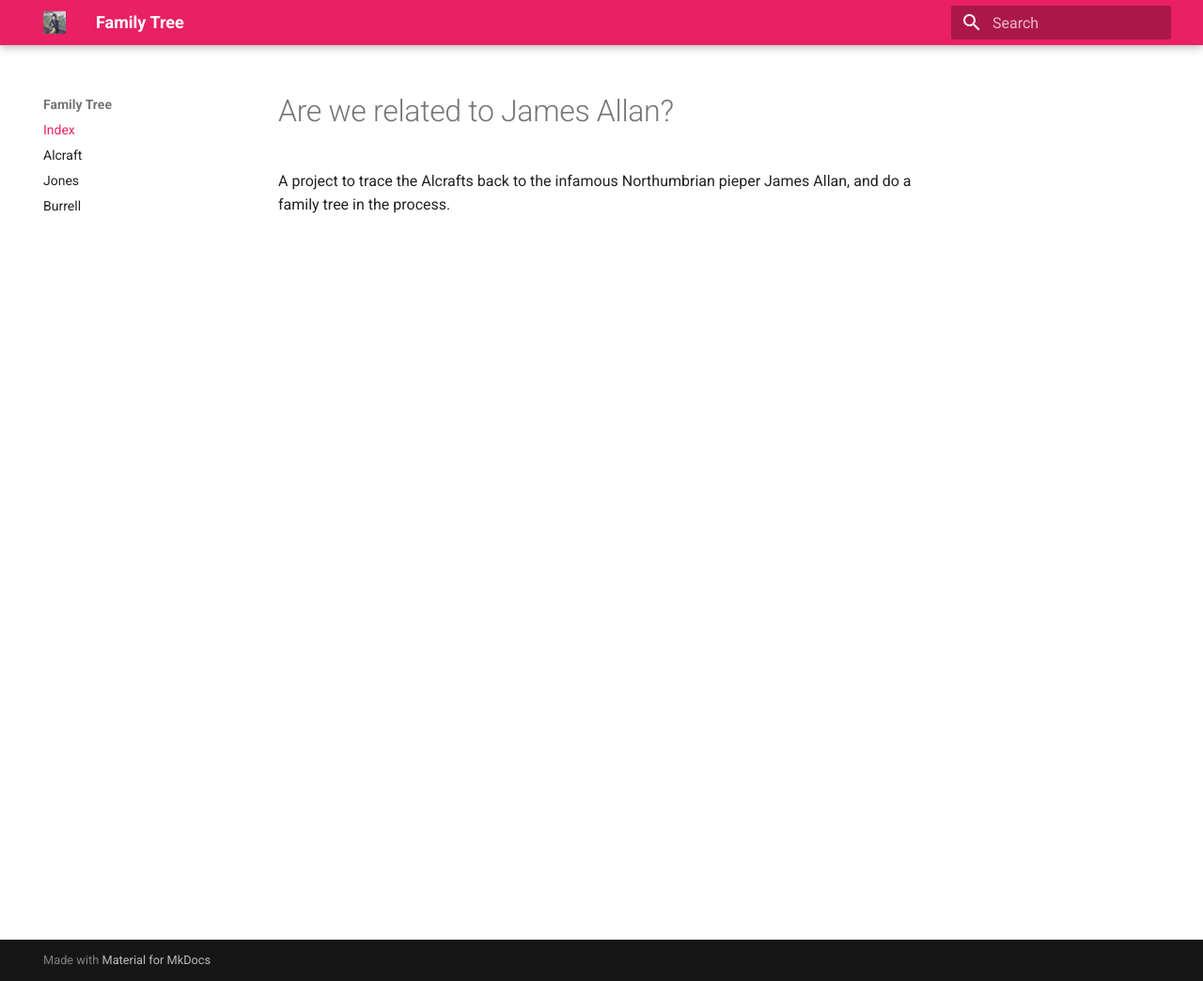
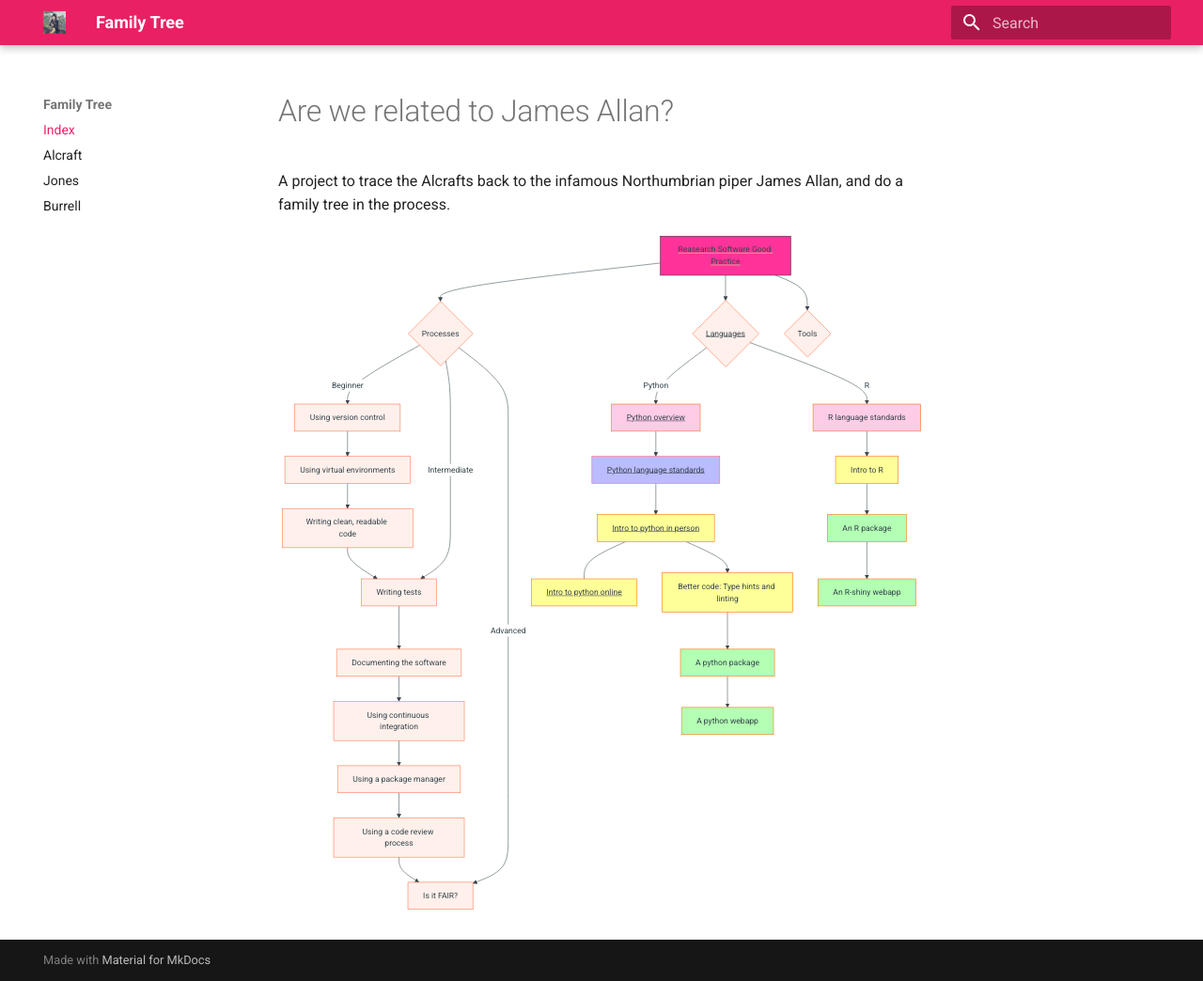
Before and after one commit to RachelAlcraft/family-tree, an MkDocs documentation site: the page built from docs/index.md, in a window 1280 px wide and 1044 px high. Shown: the whole window at 94% size. Built offline with MkDocs 1.6.1 and Material for MkDocs 9.7.7, drawn with Linux system fonts in a browser that asks for light colours; part of the change alters nothing that is shown.

Commit message:
Update index.md

````diff
--- a/docs/index.md
+++ b/docs/index.md
@@ -1,3 +1,51 @@
 # Are we related to James Allan?
 
-A project to trace the Alcrafts back to the infamous Northumbrian pieper James Allan, and do a family tree in the process.
+A project to trace the Alcrafts back to the infamous Northumbrian piper James Allan, and do a family tree in the process.
+
+
+``` mermaid
+flowchart TD
+  A[Reasearch Software Good Practice] --> B{Processes};
+  B -->|Beginner| C[Using version control];
+  C --> D[Using virtual environments];
+  D --> E[Writing clean, readable code];
+  E --> F[Writing tests];
+  B ---->|Intermediate| F;
+  F --> G[Documenting the software];
+  G --> H[Using continuous integration];
+  H --> I[Using a package manager];
+  I --> J[Using a code review process];
+  J --> K[Is it FAIR?];
+  B ---->|Advanced| K;
+  A --> EB{Languages};
+  EB --> |Python| PA[Python overview];
+  PA --> PEP8[Python language standards];
+  PEP8 --> PINTRO1[Intro to python in person];
+  PINTRO1 --- PINTRO2[Intro to python online];
+  PINTRO1 --> STYLE[Better code: Type hints and linting];
+  STYLE --> PC[A python package];
+  PC --> PD[A python webapp];
+  EB --> |R| RA[R language standards];
+  RA --> RB[Intro to R];
+  RB --> RC[An R package];
+  RC --> RD[An R-shiny webapp];
+  A --> TA{Tools};
+  style A fill:#ff3399,stroke:#333,stroke-width:1px,color:#99ff99
+  click A "https://icr-rse-group.github.io/good-practice/about/" "RS Good Practice"
+  style PA fill:#ffcce6,stroke:#ff6600,stroke-width:1px,color:#33334d
+  click PA "https://icr-rse-group.github.io/good-practice/good/python/" "Python Overview"
+  style PEP8 fill:#bbf,stroke:#f66,stroke-width:1px,color:#33334d
+  click PEP8 "https://peps.python.org/pep-0008/" "PEP8"
+  style PINTRO1 fill:#ffff99,stroke:#ff6600,stroke-width:1px,color:#33334d
+  click PINTRO1 "https://training.icr.ac.uk/coursed.php?course=544" "Intro to Python"
+  style STYLE fill:#ffff99,stroke:#ff6600,stroke-width:1px,color:#33334d
+  style PINTRO2 fill:#ffff99,stroke:#ff6600,stroke-width:1px,color:#33334d
+  click PINTRO2 "https://training.icr.ac.uk/coursed.php?course=1189" "Intro to Python"
+  style PC fill:#b3ffb3,stroke:#ff6600,stroke-width:1px,color:#33334d
+  style PD fill:#b3ffb3,stroke:#ff6600,stroke-width:1px,color:#33334d
+  style RA fill:#ffcce6,stroke:#ff6600,stroke-width:1px,color:#33334d
+  style RB fill:#ffff99,stroke:#ff6600,stroke-width:1px,color:#33334d
+  style RC fill:#b3ffb3,stroke:#ff6600,stroke-width:1px,color:#33334d
+  style RD fill:#b3ffb3,stroke:#ff6600,stroke-width:1px,color:#33334d
+  click EB "https://cran.r-project.org/web/packages/devtools/readme/README.html" "R packaging good practice"
+```
````
